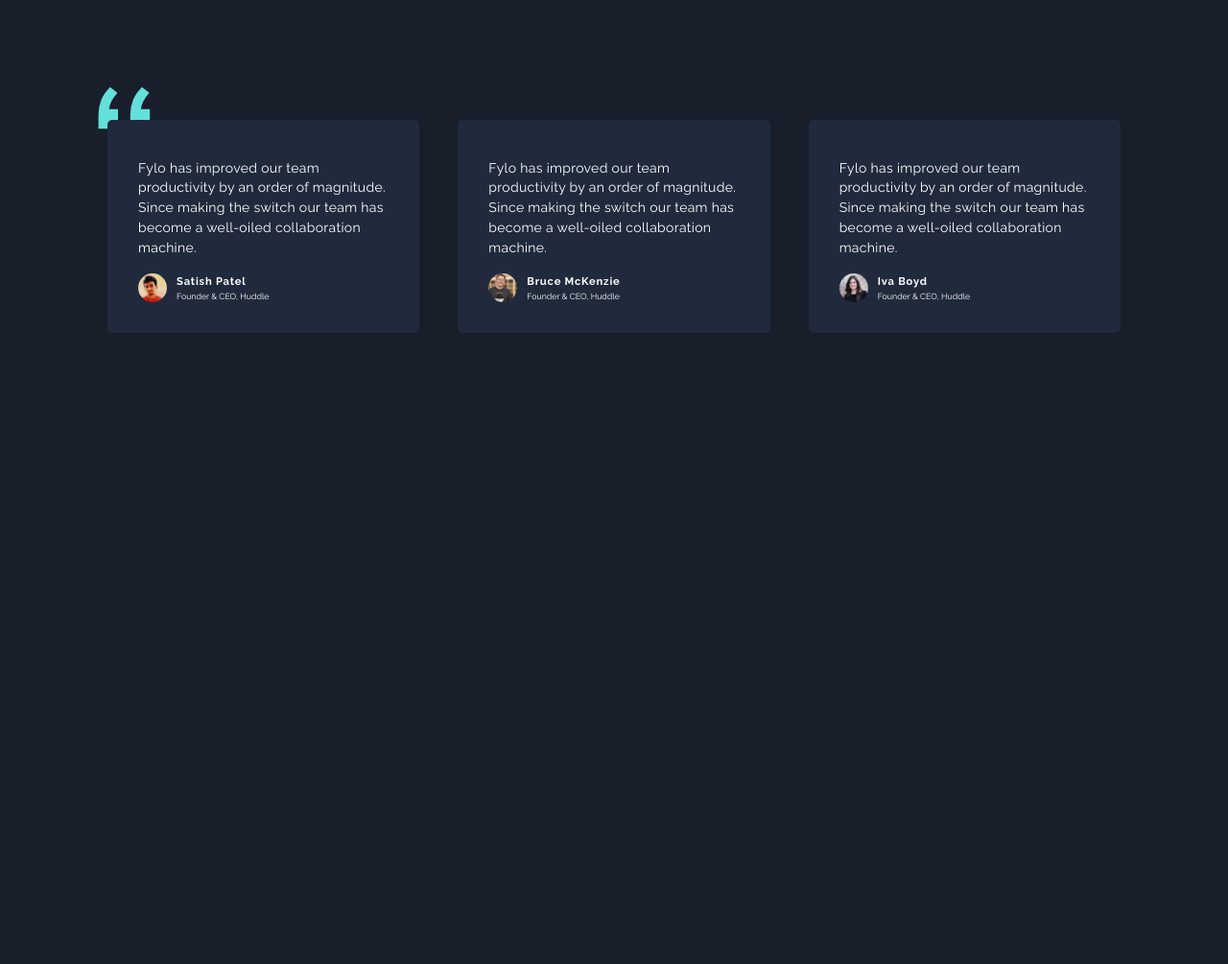
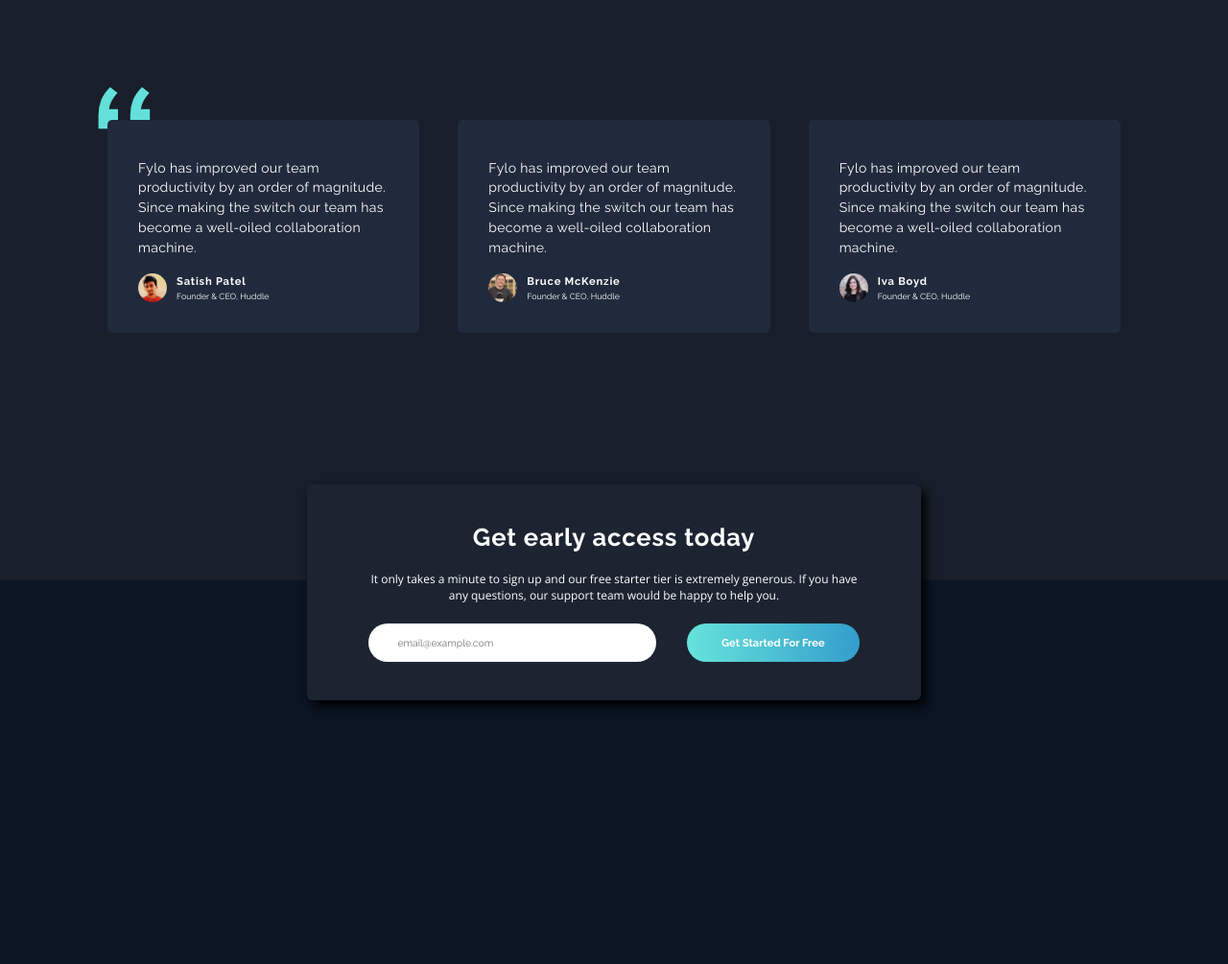
Before and after one commit to namdosanwannabe/fylo-dark-theme-landing-page, a website built with Vite: page index.html in a window 1280 px wide. Shown: the part 2207-3212 px from the top of the page at 96% size. Before the commit the page ends 2618 px from the top, so only its background shows below. Built offline with nearby package versions, Linux system fonts and the light colour scheme.

Commit message:
feat: Added get early access form

```diff
--- a/css/style.css
+++ b/css/style.css
@@ -254,8 +254,10 @@
 }
 
 .reviews-section {
+  height: 50vh;
   position: relative;
-  margin: 0rem 7rem 4rem;
+  margin: 0rem 7rem 5rem;
+  align-items: center;
 }
 
 .bg-quotes {
@@ -316,6 +318,93 @@
   margin-top: 4%;
 }
 
+.early-access-container {
+  position: absolute;
+
+  display: flex;
+  flex-direction: column;
+  gap: 1.3rem;
+
+  max-width: 65%;
+  background-color: var(--primary-color);
+  top: -25%;
+  left: 50%;
+  transform: translateX(-50%);
+
+  border: none;
+  border-radius: 6px;
+  text-align: center;
+  padding: 2.5rem 4rem;
+
+  filter: drop-shadow(5px 6px 6px #000); /* Drop shadow with blur */
+}
+
+.access__title {
+  font-size: 1.6rem;
+  font-family: var(--raleway);
+  letter-spacing: 0.05rem;
+}
+
+.access__desc {
+  max-width: 550px;
+  font-size: 0.75rem;
+}
+
+.access__inputs {
+  display: flex;
+  justify-content: center;
+
+  gap: 2rem;
+}
+
+.access__inputs input {
+  border: none;
+  border-radius: 1000px;
+
+  padding: 0.8rem 1.9rem;
+  font-family: var(--raleway);
+}
+
+.access__inputs #access__email {
+  flex: 2;
+  font-size: 0.65rem;
+  font-weight: 600;
+  outline: none;
+  color: #000;
+}
+
+.access__inputs #access__email::placeholder {
+  font-weight: 400;
+}
+
+#access__btn-get-started {
+  flex: 1;
+  font-size: 0.7rem;
+  font-weight: 600;
+  color: white;
+  background-image: linear-gradient(
+    to right,
+    var(--accent-color-cyan),
+    var(--accent-color-blue)
+  );
+
+  cursor: pointer;
+}
+
+#access__btn-get-started:hover {
+  background-image: linear-gradient(
+    to right,
+    rgb(153, 255, 251),
+    rgb(102, 204, 255)
+  );
+}
+
+footer {
+  position: relative;
+  background-color: var(--primary-color-footer);
+  height: 50vh;
+}
+
 @media only screen and (min-width: 425px) and (max-width: 600px) {
   header {
     padding: 2rem 2rem;
@@ -330,6 +419,18 @@
   }
 }
 
+@media only screen and (max-width: 1024px) {
+  .reviews-section {
+    height: 100vh;
+    margin: 0rem 2rem 0rem;
+  }
+  .reviews__items {
+    flex-direction: column;
+
+    gap: 1.5rem;
+  }
+}
+
 @media only screen and (min-width: 1440px) {
   .items {
     max-width: 60%;
--- a/index.html
+++ b/index.html
@@ -199,6 +199,30 @@
           </div>
         </div>
       </section>
+
+      <footer>
+        <div class="early-access-container">
+          <h2 class="access__title">Get early access today</h2>
+          <p class="access__desc">
+            It only takes a minute to sign up and our free starter tier is
+            extremely generous. If you have any questions, our support team
+            would be happy to help you.
+          </p>
+          <div class="access__inputs">
+            <input
+              type="text"
+              id="access__email"
+              placeholder="email@example.com"
+            />
+            <input
+              type="button"
+              id="access__btn-get-started"
+              value="Get Started For Free"
+            />
+          </div>
+        </div>
+        <div class="footer-container"></div>
+      </footer>
     </main>
     <script src="js/script.js"></script>
   </body>
```
